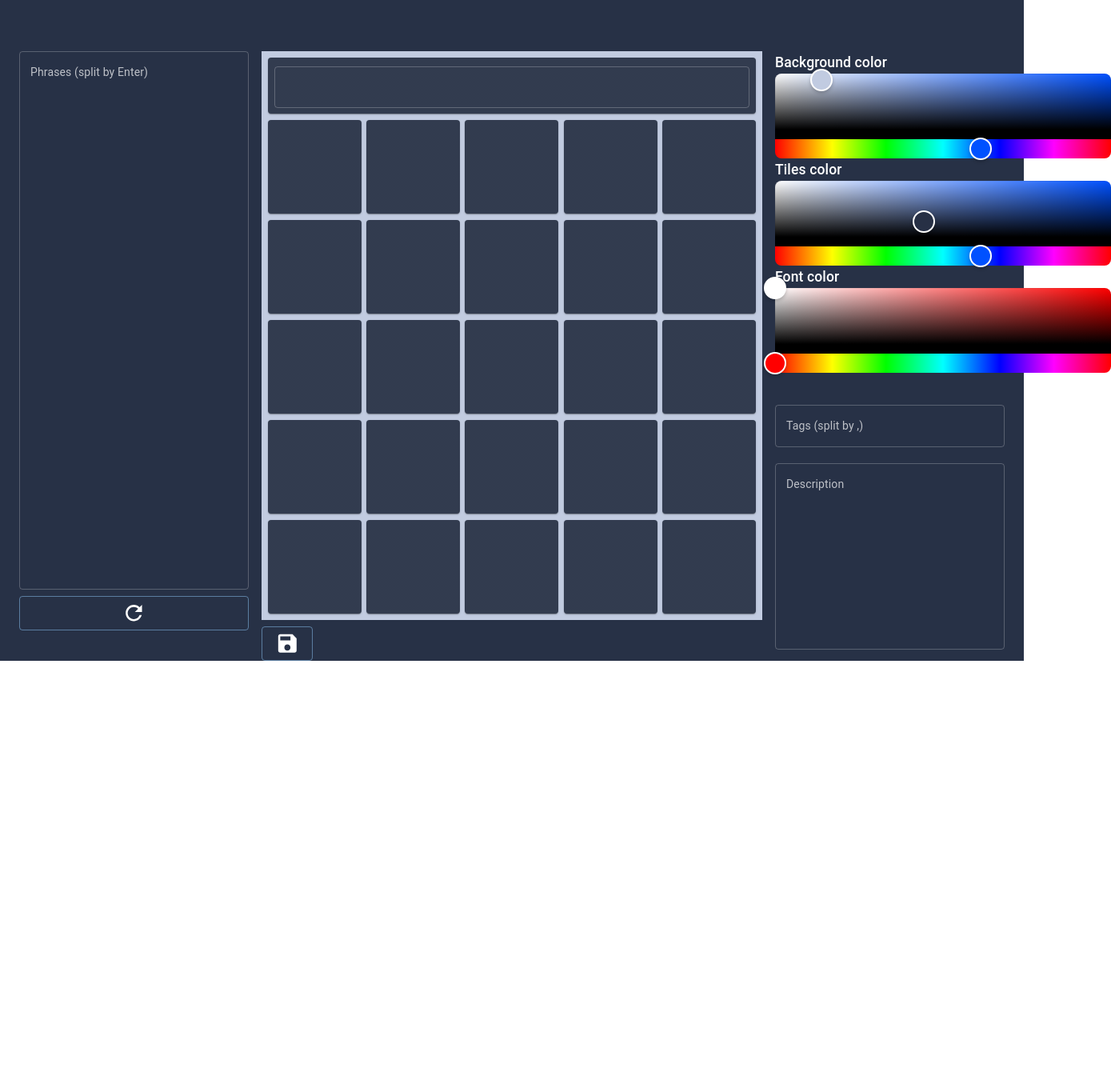
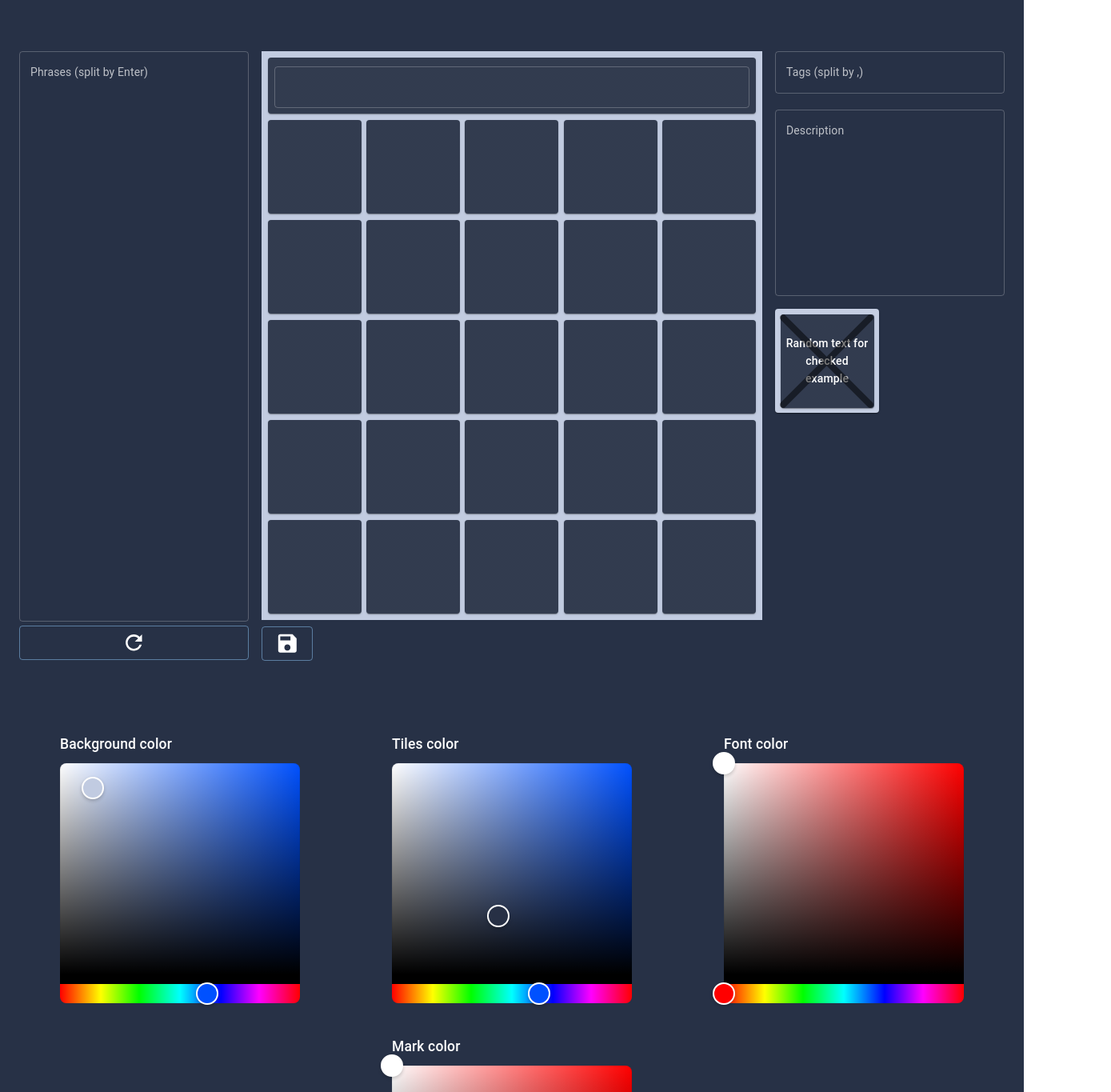
Before and after one commit to ironlungwizard/Bingo, a React app: page /card/create in a window 1280 px wide. Shown: the part 100-1465 px from the top of the page at 80% size, 1389 px wide, since content can reach past the window. Before the commit the page ends 926 px from the top, so only its background shows below. Built offline with nearby package versions, Linux system fonts and the light colour scheme; no server answers.

Commit message:
mark color picker

```diff
--- a/src/Pages/InspectCardPage.tsx
+++ b/src/Pages/InspectCardPage.tsx
@@ -34,6 +34,7 @@ export default function InspectCardPage() {
     const [tilesColor, setTilesColor] = useState<string>('')
     const [ownerName, setOwnerName] = useState<string>('')
     const [textColor, setTextColor] = useState<string>('')
+    const [markColor, setMarkColor] = useState<string>('')
     const [fontSizes, setFontSizes] = useState<string[]>([''])
     const [backgroundColor, setBackgroundColor] = useState<string>('')
     const {id} = useParams<string>();
@@ -52,6 +53,7 @@ export default function InspectCardPage() {
             setTitle(Response.data.title)
             setTilesColor(Response.data.appearance.tilesColor)
             setTextColor(Response.data.appearance.textColor)
+            setMarkColor(Response.data.appearance.markColor)
             setBackgroundColor(Response.data.appearance.backgroundColor)
             setAuthorId(Response.data.authorId)
             setCardId(Response.data.id)
@@ -177,7 +179,7 @@ export default function InspectCardPage() {
         </div>
         <div>
             <BingoField title={title}
-            isAGame={false}
+                isAGame={false}
                 setTitle={setTitle}
                 backgroundColor={backgroundColor}
                 tilesColor={tilesColor}
@@ -186,6 +188,7 @@ export default function InspectCardPage() {
                 headerEditable={false}
                 playable={false}
                 fontSizes={fontSizes}
+                markColor={markColor}
                 ></BingoField>
                 <div style={{display: 'flex', justifyContent: 'space-between'}}>
 
--- a/src/api/game.tsx
+++ b/src/api/game.tsx
@@ -118,7 +118,7 @@ export async function createCardFetch(userId: string, card: any, markType: strin
       "backgroundColor": card.backgroundColor,
       "textColor": card.textColor,
       "tilesColor": card.tilesColor,
-      "markType": markType,
+      "markColor": card.markColor,
       "fontSizes": card.fontSizes
       }
     }
@@ -138,7 +138,7 @@ export async function updateCardFetch(userId: string, card: any, markType: strin
         "backgroundColor": card.backgroundColor,
         "textColor": card.textColor,
         "tilesColor": card.tilesColor,
-        "markType": markType,
+        "markColor": card.markColor,
         "fontSizes": card.fontSizes
         }
       }
--- a/src/components/BingoField/BingoField.tsx
+++ b/src/components/BingoField/BingoField.tsx
@@ -2,11 +2,11 @@ import * as React from 'react';
 import TextField from '@mui/material/TextField';
 import { Box, Paper, Grid, Typography, styled, Button} from '@mui/material';
 import { useState } from 'react';
-import tileX from '../../images/tileX.svg?url'
+import TileX from '../../images/TileX';
 
 
-const BingoField = ({title, setTitle, backgroundColor, tilesColor, textColor, phrases, headerEditable, isAGame, playable, checkedArray, setCheckedArray, fontSizes}:
-    {title: string, setTitle: Function, backgroundColor: string, tilesColor: string, textColor: string, phrases: string[],
+const BingoField = ({title, setTitle, backgroundColor, tilesColor, textColor, markColor, phrases, headerEditable, isAGame, playable, checkedArray, setCheckedArray, fontSizes}:
+    {title: string, setTitle: Function, backgroundColor: string, tilesColor: string, textColor: string, markColor: string, phrases: string[],
         headerEditable: boolean, isAGame: boolean, playable: boolean, checkedArray?: number[], setCheckedArray?: Function, fontSizes: string[]}) => {
 
 
@@ -84,7 +84,9 @@ const BingoField = ({title, setTitle, backgroundColor, tilesColor, textColor, ph
                             {phrase}
                     </Typography >
                     { checkedArray && checkedArray.includes(index) ?
-                        <img src={tileX} style={{position: 'absolute', marginLeft:0, opacity: '0.5'}}/>
+                    <>
+                        <TileX color={markColor}></TileX>
+                    </>
                         :<></>
                     }
                 </ButtonItem>
--- a/src/components/CreateEditComplex/CreateEditComplex.tsx
+++ b/src/components/CreateEditComplex/CreateEditComplex.tsx
@@ -16,6 +16,8 @@ import { signUpGuestFetch } from '../../api/auth';
 import { bindActionCreators } from '@reduxjs/toolkit';
 import { actionCreators } from '../../state';
 import PreviewIcon from '@mui/icons-material/Preview';
+import { Grid, Paper, Stack } from '@mui/material';
+import TileX from '../../images/TileX';
 
 const CreateEditComplex = ({saveEditCard, type, initialState}:{saveEditCard: Function, type: string, initialState?: Card}) => {
 
@@ -26,6 +28,7 @@ const CreateEditComplex = ({saveEditCard, type, initialState}:{saveEditCard: Fun
     const [title, setTitle] = useState<string>('')
     const [tilesColor, setTilesColor] = useState<string>('#273146')
     const [textColor, setTextColor] = useState<string>('#ffffff')
+    const [markColor, setMarkColor] = useState<string>('black')
     const [backgroundColor, setBackgroundColor] = useState<string>('#C2CCE1')
     const navigate = useNavigate();
     const dispatch = useDispatch();
@@ -39,6 +42,7 @@ const CreateEditComplex = ({saveEditCard, type, initialState}:{saveEditCard: Fun
         setDescription(initialState.description)
         setTitle(initialState.title)
         setTilesColor(initialState.tilesColor)
+        setMarkColor(initialState.markColor)
         setTextColor(initialState.textColor)
         setFontSizes(initialState.fontSizes)
         setBackgroundColor(initialState.backgroundColor)
@@ -59,6 +63,7 @@ const CreateEditComplex = ({saveEditCard, type, initialState}:{saveEditCard: Fun
             backgroundColor: backgroundColor,
             textColor: textColor,
             tilesColor: tilesColor,
+            markColor: markColor,
             fontSizes: fontSizes
           };
         if (!auth['id']) {
@@ -95,17 +100,19 @@ const CreateEditComplex = ({saveEditCard, type, initialState}:{saveEditCard: Fun
 
     return (
     <>
+    <Stack direction='column' sx={{justifyContent: 'space-around', width: '100%'}}>
+    <Stack direction='row' sx={{justifyContent: 'space-around', width: '100%'}}>
     <div style={{display: 'flex', marginLeft: 24,marginRight: 16,flexDirection: 'column', width: 420, minWidth: 220}}>
          <TextField
           id="standard-multiline-static"
           label="Phrases (split by Enter)"
           multiline
-          rows={32}
+          rows={34}
           title={'Textfield for phrases'}
           value={phrases.join('\r\n')}
           onChange={(e) => {handleSetPhrases(e)}}
           variant="outlined"
-          sx={{ minWidth: 220}}
+          sx={{ minWidth: 220, height: '710px'}}
         />
         <Button
                         size="medium"
@@ -123,6 +130,7 @@ const CreateEditComplex = ({saveEditCard, type, initialState}:{saveEditCard: Fun
         </div>
         <div>
             <BingoField title={title}
+                markColor={markColor}
                 isAGame={false}
                 setTitle={setTitle}
                 backgroundColor={backgroundColor}
@@ -166,7 +174,55 @@ const CreateEditComplex = ({saveEditCard, type, initialState}:{saveEditCard: Fun
         </div>
         </div>
 
-        <Box sx={{  display: 'flex', flexDirection: 'column', width: 420, minWidth: 220, marginRight: 3, marginLeft: 2, justifyContent: 'left'}}>
+            <Box sx={{  display: 'flex', flexDirection: 'column', width: 420, minWidth: 220, marginRight: 3, marginLeft: 2, alignContent: 'center'}}>
+                            <TextField
+                                margin="dense"
+                                value={tags}
+                                label="Tags (split by ,)"
+                                onChange={(e) => {setTags(e.target.value.split(','))}}
+                                fullWidth
+                                sx={{marginTop: 0}}
+                                id="Tags"
+                                title={'Textfield for tags'}
+                                autoFocus={false}
+                                >
+                            </TextField>
+                            <TextField
+                                id="standard-multiline-static"
+                                label="Description"
+                                multiline
+                                rows={10}
+                                title={'Textfield for description'}
+                                value={description}
+                                onChange={(e) => {setDescription(e.target.value)}}
+                                variant="outlined"
+                                sx={{marginTop: 2}}
+                            />
+                            <Paper sx={{aspectRatio: '1/1', width: '130.02px',  alignItems: 'center', display: 'flex', justifyContent: 'center', backgroundColor: backgroundColor, marginTop: 2}}>
+                                <Paper sx={{aspectRatio: '1/1', width: '117.02px',  alignItems: 'center', display: 'flex', justifyContent: 'center', backgroundColor: tilesColor}}>
+                                    <Typography
+                                        variant="h6"
+                                        style={{ wordWrap: "break-word", padding: 5}}
+                                        sx={{display: '-webkit-box',
+                                        overflow: 'hidden',
+                                        fontSize: '1rem',
+                                        WebkitBoxOrient: 'vertical',
+                                        WebkitLineClamp: '5',
+                                        color: textColor
+                                        }}
+                                        align='center'
+                                        component="div">
+                                            Random text for checked example
+                                    </Typography >
+                                    <TileX color={markColor}></TileX>
+                                </Paper>
+                            </Paper>
+
+
+        </Box>
+        </Stack>
+        <Grid container spacing={5} style={{display: 'flex', justifyContent: 'space-evenly', marginTop: 50,paddingBottom:50}}>
+                        <Grid item xs={'auto'} lg={'auto'} md={'auto'} sm={'auto'} >
                             <Typography
                                 variant="h6"
                                 style={{ wordWrap: "break-word"}}
@@ -179,10 +235,12 @@ const CreateEditComplex = ({saveEditCard, type, initialState}:{saveEditCard: Fun
                                 component="div">
                                    Background color
                             </Typography >
-                            <HexColorPicker style={{height: '106px', width: '420px'}}
+                            <HexColorPicker style={{height: '300px', width: '300px', marginTop: 10}}
                              color={backgroundColor}
                              onChange={(color) => setBackgroundColor(color)}
                             />
+                            </Grid>
+                            <Grid item xs={'auto'} lg={'auto'} md={'auto'} sm={'auto'} >
                             <Typography
                                 variant="h6"
                                 style={{ wordWrap: "break-word"}}
@@ -195,10 +253,12 @@ const CreateEditComplex = ({saveEditCard, type, initialState}:{saveEditCard: Fun
                                 component="div">
                                     Tiles color
                             </Typography >
-                            <HexColorPicker style={{height: '106px', width: '420px'}}
+                            <HexColorPicker style={{height: '300px', width: '300px', marginTop: 10}}
                              color={tilesColor}
                              onChange={(color) => setTilesColor(color)}
                             />
+                            </Grid>
+                            <Grid item xs={'auto'} lg={'auto'} md={'auto'} sm={'auto'} >
                             <Typography
                                 variant="h6"
                                 style={{ wordWrap: "break-word"}}
@@ -211,34 +271,31 @@ const CreateEditComplex = ({saveEditCard, type, initialState}:{saveEditCard: Fun
                                 component="div">
                                     Font color
                             </Typography >
-                            <HexColorPicker style={{height: '106px', width: '420px'}}
+                            <HexColorPicker style={{height: '300px', width: '300px', marginTop: 10}}
                              color={textColor}
                              onChange={(color) => setTextColor(color)}
                             />
-                            <TextField
-                                margin="dense"
-                                value={tags}
-                                label="Tags (split by ,)"
-                                onChange={(e) => {setTags(e.target.value.split(','))}}
-                                fullWidth
-                                id="Tags"
-                                title={'Textfield for tags'}
-                                autoFocus={false}
-                                sx={{marginTop: 5}}>
-                            </TextField>
-                            <TextField
-                                id="standard-multiline-static"
-                                label="Description"
-                                multiline
-                                rows={10}
-                                title={'Textfield for description'}
-                                value={description}
-                                onChange={(e) => {setDescription(e.target.value)}}
-                                variant="outlined"
-                                sx={{marginTop: 2}}
-                    />
-        </Box>
-
+                            </Grid>
+                            <Grid item xs={'auto'} lg={'auto'} md={'auto'} sm={'auto'} >
+                            <Typography
+                                variant="h6"
+                                style={{ wordWrap: "break-word"}}
+                                sx={{display: '-webkit-box',
+                                overflow: 'hidden',
+                                WebkitBoxOrient: 'vertical',
+                                WebkitLineClamp: 3,
+                                color: "#ffffff"
+                                }}
+                                component="div">
+                                    Mark color
+                            </Typography >
+                            <HexColorPicker style={{height: '300px', width: '300px', marginTop: 10}}
+                             color={markColor}
+                             onChange={(color) => setMarkColor(color)}
+                            />
+                            </Grid>
+        </Grid>
+        </Stack>
     </>
 
     )
--- a/src/components/PreviewCard/PreviewCard.tsx
+++ b/src/components/PreviewCard/PreviewCard.tsx
@@ -5,7 +5,6 @@ import { useMemo, useState} from 'react';
 import { Link, useNavigate } from 'react-router-dom';
 import { getAttributesById } from '../../api/auth';
 import PreviewIcon from '@mui/icons-material/Preview';
-import Dumpsterfire from '../../images/Dumpsterfire.png';
 
 
 export default function ErrorSnackBar({id}:{id: string}) {
--- /dev/null
+++ b/src/images/TileX.tsx
@@ -0,0 +1,13 @@
+import React from "react";
+
+function TileX({color}:{color: string}) {
+   console.log(color)
+    return (
+        <svg  style={{verticalAlign: 'middle', width: '117.02px', height: '117.02px',fill: color, overflow: 'hidden', position: 'absolute', marginLeft:0, opacity: '0.5'}}
+        viewBox="0 0 1024 1024" version="1.1" xmlns="http://www.w3.org/2000/svg">
+            <path d="M10.750656 1013.12136c-13.822272-13.822272-13.822272-36.347457 0-50.169729l952.200975-952.200975c13.822272-13.822272 36.347457-13.822272 50.169729 0 13.822272 13.822272 13.822272 36.347457 0 50.169729l-952.200975 952.200975c-14.334208 14.334208-36.347457 14.334208-50.169729 0z" fill="" />
+            <path d="M10.750656 10.750656c13.822272-13.822272 36.347457-13.822272 50.169729 0L1013.633296 963.463567c13.822272 13.822272 13.822272 36.347457 0 50.169729-13.822272 13.822272-36.347457 13.822272-50.169729 0L10.750656 60.920385c-14.334208-14.334208-14.334208-36.347457 0-50.169729z" fill="" />
+        </svg>
+    )
+}
+export default TileX
--- a/src/pages/EditCardPage.tsx
+++ b/src/pages/EditCardPage.tsx
@@ -32,7 +32,7 @@ export default function EditCardPage() {
 
             updateCardFetch(auth['id'], card, 'default', id!).then((Response: XMLHttpRequest["response"]) => {
                 navigate(`../card/edit/${Response.data.id}`);  })
-}
+    }
 
 
     useMemo(() =>  {
@@ -46,7 +46,8 @@ export default function EditCardPage() {
                 backgroundColor: Response.data.appearance.backgroundColor,
                 textColor: Response.data.appearance.textColor,
                 tilesColor: Response.data.appearance.tilesColor,
-                fontSizes: Response.data.appearance.fontSizes
+                fontSizes: Response.data.appearance.fontSizes,
+                markColor: Response.data.appearance.markColor
                 })
             setOwnerId(Response.data.authorId)
         } else {
--- a/src/pages/ProcessGamePage.tsx
+++ b/src/pages/ProcessGamePage.tsx
@@ -30,6 +30,7 @@ export default function ProcessGamePage() {
     const [title, setTitle] = useState<string>('')
     const [tilesColor, setTilesColor] = useState<string>('')
     const [textColor, setTextColor] = useState<string>('')
+    const [markColor, setMarkColor] = useState<string>('')
     const [backgroundColor, setBackgroundColor] = useState<string>('')
     const auth = useSelector((state: RootState) => state).auth
     const navigate = useNavigate();
@@ -49,6 +50,7 @@ export default function ProcessGamePage() {
                 setDescription(Response.data.description)
                 setTitle(Response.data.title)
                 setTilesColor(Response.data.appearance.tilesColor)
+                setMarkColor(Response.data.appearance.markColor)
                 setTextColor(Response.data.appearance.textColor)
                 setBackgroundColor(Response.data.appearance.backgroundColor)
                 setAuthorId(Response.data.authorId)
@@ -103,6 +105,7 @@ export default function ProcessGamePage() {
                 headerEditable={false}
                 playable={true}
                 fontSizes={fontSizes}
+                markColor={markColor}
                 ></BingoField>
                 <div style={{display: 'flex', justifyContent: 'space-between'}}>
 
--- a/src/pages/ProcessGameStartPage.tsx
+++ b/src/pages/ProcessGameStartPage.tsx
@@ -26,6 +26,7 @@ export default function ProcessGameStartPage() {
     const [title, setTitle] = useState<string>('')
     const [tilesColor, setTilesColor] = useState<string>('')
     const [fontSizes, setFontSizes] = useState<string[]>([''])
+    const [markColor, setMarkColor] = useState<string>('')
     const [textColor, setTextColor] = useState<string>('')
     const [backgroundColor, setBackgroundColor] = useState<string>('')
     const { pathname } = useLocation();
@@ -44,6 +45,7 @@ export default function ProcessGameStartPage() {
             setTitle(Response.data.title)
             setTilesColor(Response.data.appearance.tilesColor)
             setTextColor(Response.data.appearance.textColor)
+            setMarkColor(Response.data.appearance.markColor)
             setBackgroundColor(Response.data.appearance.backgroundColor)
             setAuthorId(Response.data.authorId)
             setCardId(Response.data.id)
@@ -98,6 +100,7 @@ export default function ProcessGameStartPage() {
                 setTitle={setTitle}
                 backgroundColor={backgroundColor}
                 tilesColor={tilesColor}
+                markColor={markColor}
                 textColor={textColor}
                 phrases={phrases}
                 headerEditable={false}
--- a/src/types/CardType.tsx
+++ b/src/types/CardType.tsx
@@ -6,6 +6,7 @@ type Card = {
     backgroundColor: string,
     textColor: string,
     tilesColor: string,
+    markColor: string,
     fontSizes: string[]
   }
 
```
Also changed, not shown: src/images/Dumpsterfire.png (deleted), src/images/tileX1.html (renamed from src/images/tileX.svg).
